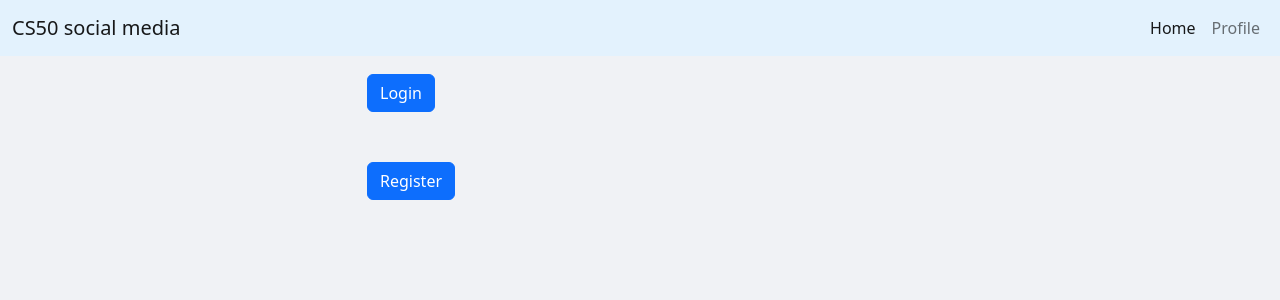
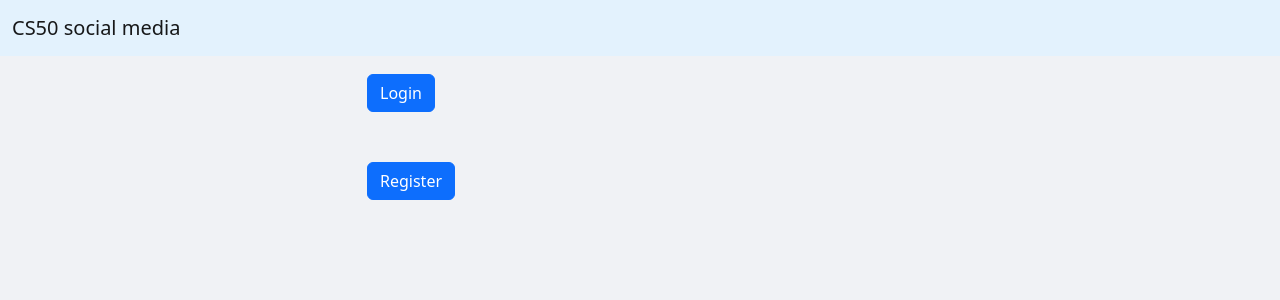
Before and after one commit to Flo-Slv/CS50, a Flask app: page / in a window 1280 px wide. Shown: the top 300 px of the page. Run offline with Flask 2, Linux system fonts and the light colour scheme.

Commit message:
Improve behaviour of navbar

```diff
--- a/Week 10/templates/navbar.html
+++ b/Week 10/templates/navbar.html
@@ -16,6 +16,7 @@
 
 		<div class="collapse navbar-collapse" id="navbarSupportedContent">
 			<ul class="navbar-nav ms-auto mb-2 mb-lg-0">
+				{% if session["user_id"] %}
 				<li class="nav-item">
 					<a class="nav-link active" aria-current="page" href="#">
 						Home
@@ -23,12 +24,11 @@
 				</li>
 
 				<li class="nav-item">
-					<a class="nav-link" href="#">
+					<a class="nav-link" href="/profile">
 						Profile
 					</a>
 				</li>
 
-				{% if session["user_id"] %}
 				<li class="nav-item">
 					<a class="nav-link" href="/logout">
 						Logout
--- a/Week 10/templates/profile.html
+++ b/Week 10/templates/profile.html
@@ -44,12 +44,6 @@ Profile
 				</tr>
 			</tbody>
 		</table>
-
-		<form action="/logout" method="GET">
-			<button type="submit" class="btn btn-primary">
-				Logout
-			</button>
-		</form>
 	</div>
 </div>
 
```
